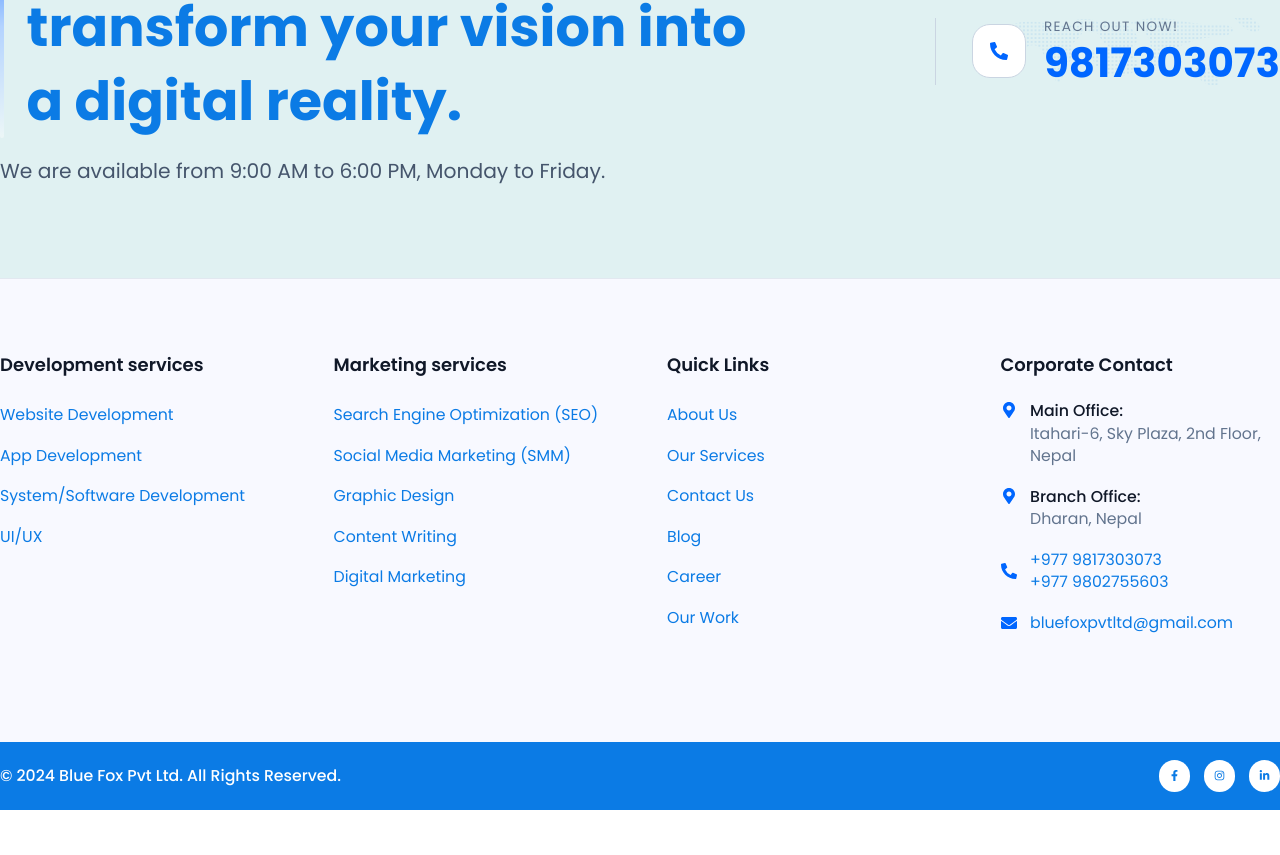
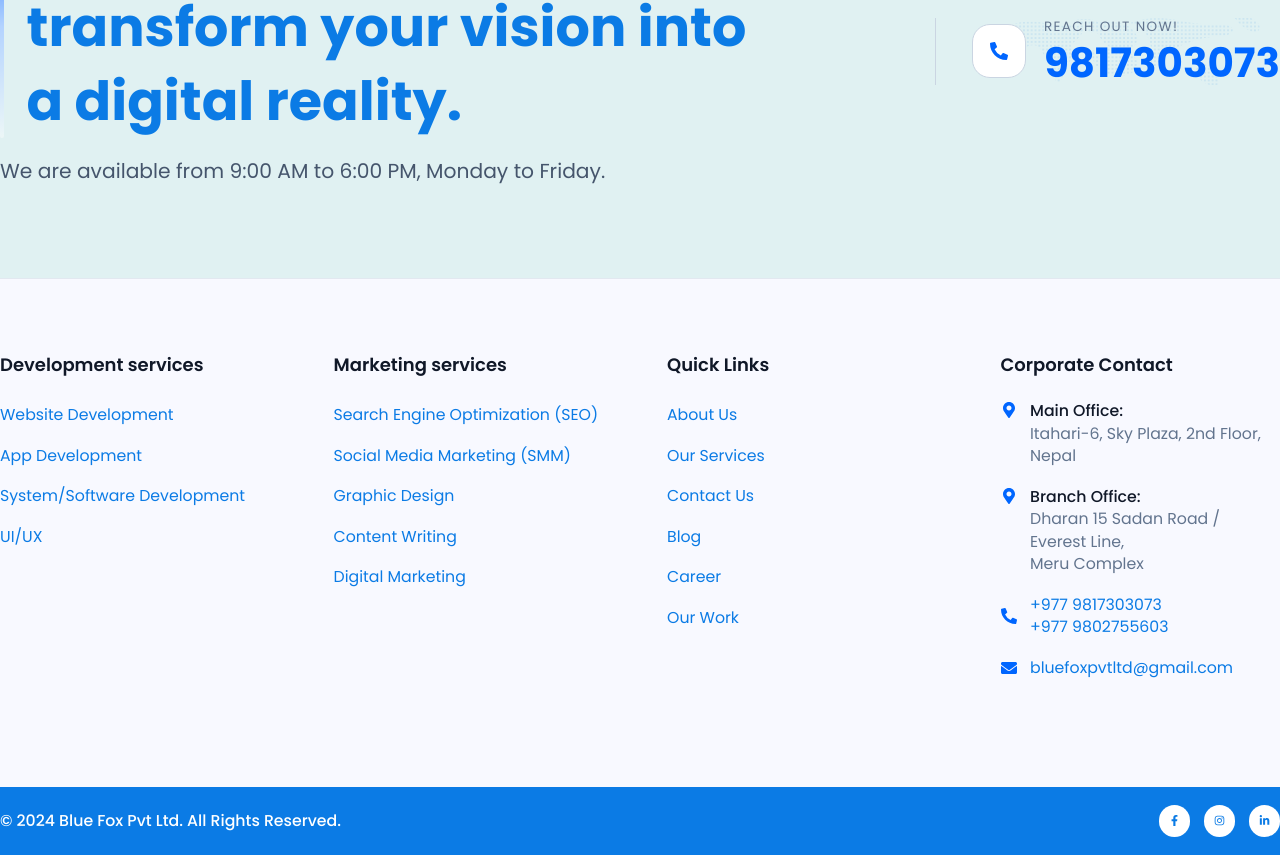
Before and after one commit to abhayaos/bluefox, a React (Vite) app: page / in a window 1280 px wide. Shown: the part 6205-7060 px from the top of the page. Before the commit the page ends 7015 px from the top, so only its background shows below. Built offline with nearby package versions, Linux system fonts and the light colour scheme.

Commit message:
update branch office address in footer

```diff
--- a/src/components/Footer.jsx
+++ b/src/components/Footer.jsx
@@ -146,7 +146,8 @@
                 <FaMapMarkerAlt className="text-primary shrink-0 mt-0.5" size={16} />
                 <span className="text-sm">
                   <span className="block font-medium text-gray-900">Branch Office:</span>
-                  Dharan, Nepal
+                  Dharan 15 Sadan Road / Everest Line,
+                  <br /> Meru Complex
                 </span>
               </li>
               <li className="flex items-center gap-3">
```
